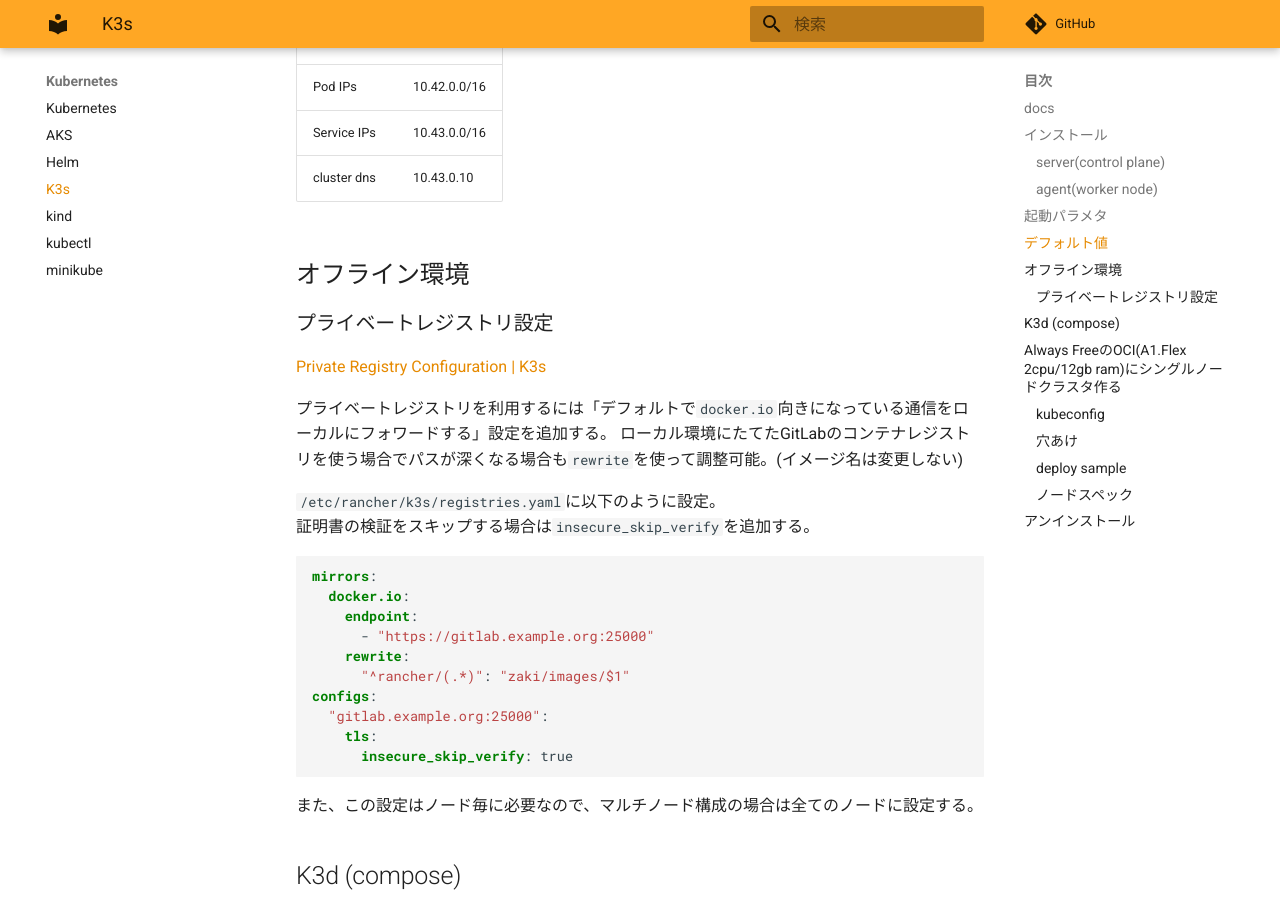
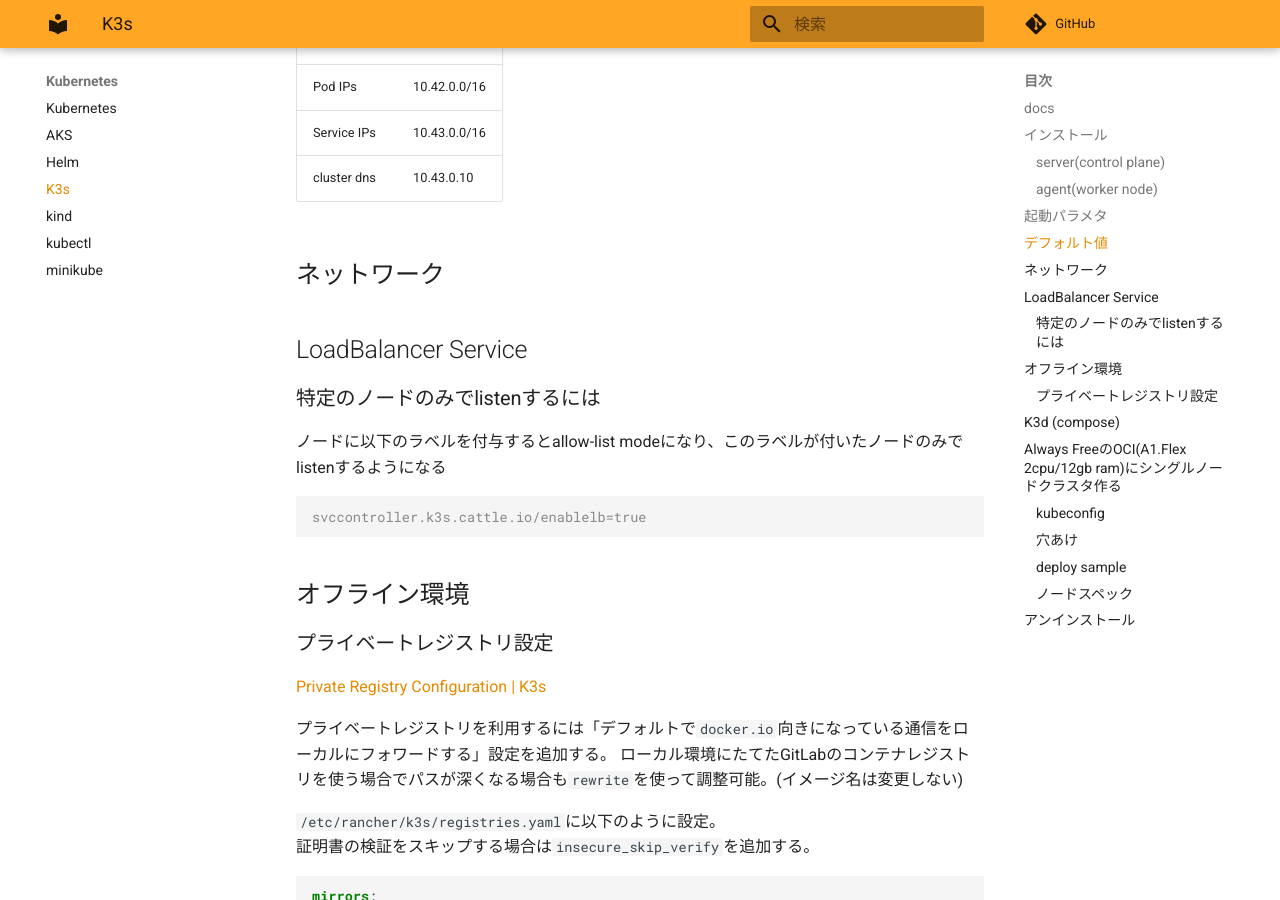
Before and after one commit to zaki-lknr/docs, an MkDocs documentation site: the page built from docs/Kubernetes/k3s.md, in a window 1280 px wide and 900 px high, scrolled down 966 px. Built offline with MkDocs 1.6.1 and Material for MkDocs 9.7.7, drawn with Linux system fonts in a browser that asks for light colours; comment, search, counter and statistics services are not loaded.

Commit message:
add: kubernetes/k3s: servicelbで指定のノードだけでlistenする

````diff
--- a/docs/Kubernetes/k3s.md
+++ b/docs/Kubernetes/k3s.md
@@ -35,6 +35,18 @@ tokenはserverの `/var/lib/rancher/k3s/server/agent-token` にある。
 | Pod IPs     | 10.42.0.0/16 |
 | Service IPs | 10.43.0.0/16 |
 | cluster dns | 10.43.0.10   |
+
+## ネットワーク
+
+## LoadBalancer Service
+
+### 特定のノードのみでlistenするには
+
+ノードに以下のラベルを付与するとallow-list modeになり、このラベルが付いたノードのみでlistenするようになる
+
+```console
+svccontroller.k3s.cattle.io/enablelb=true
+```
 
 ## オフライン環境
 
````
